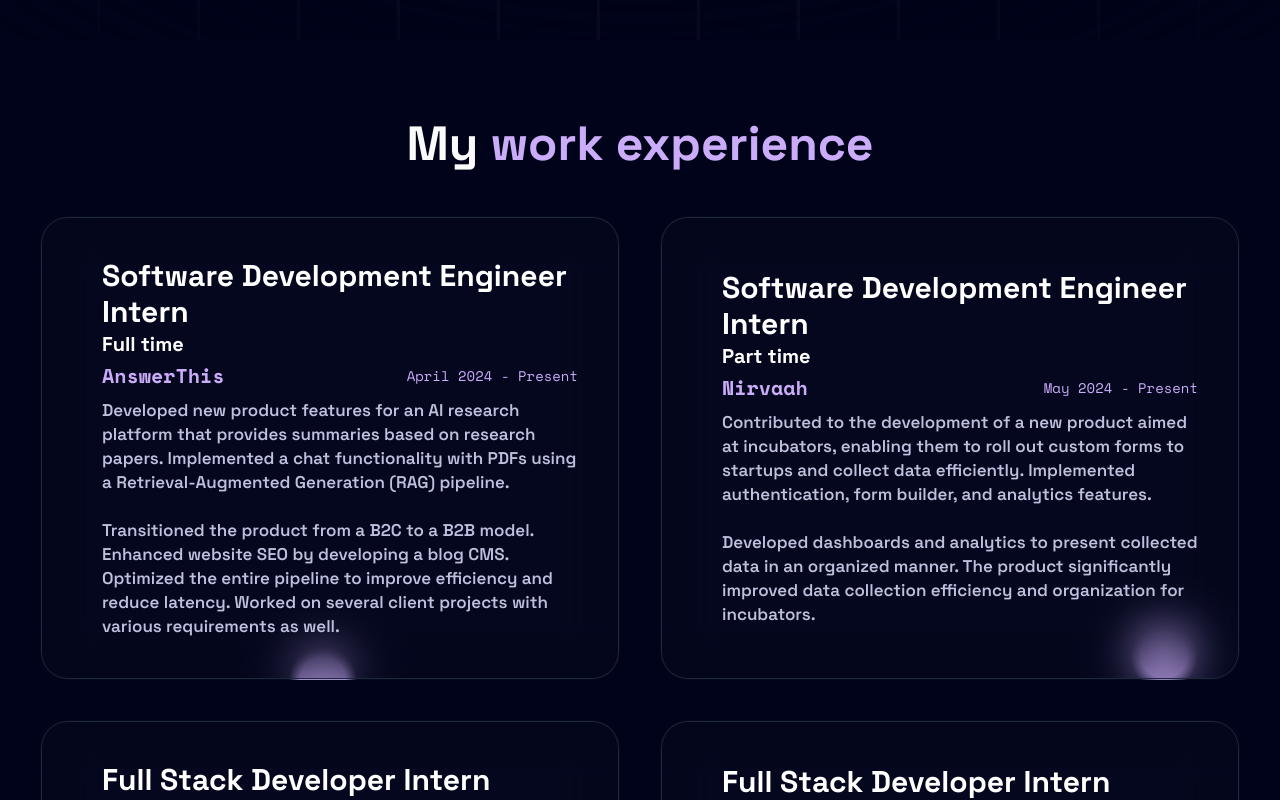
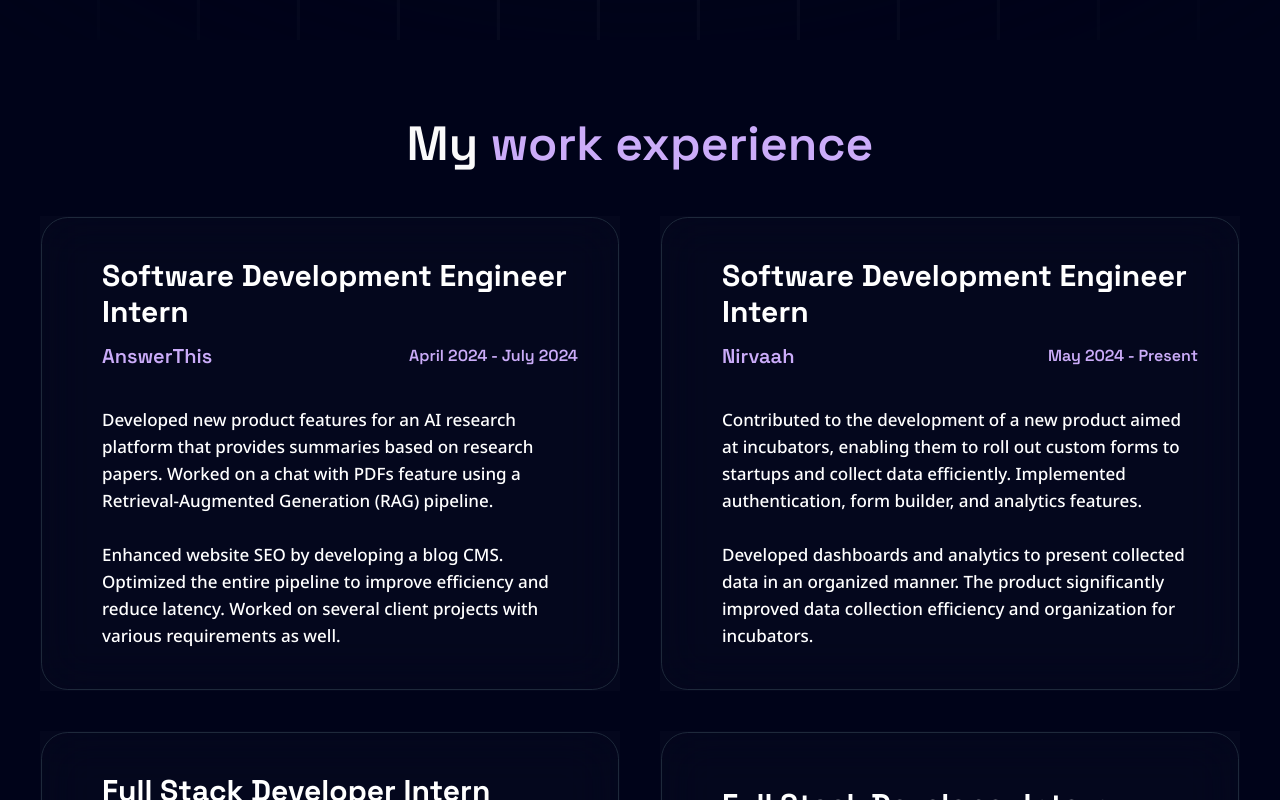
Before and after one commit to iavinash73/portfolio-revamp-nextjs, a Next.js app: page / in a window 1280 px wide. Shown: the part 760-1560 px from the top of the page. Built offline with nearby package versions, Linux system fonts and the light colour scheme.

Commit message:
minor changes

```diff
--- a/app/globals.css
+++ b/app/globals.css
@@ -89,6 +89,6 @@
 
 @layer utilities {
   .heading {
-    @apply font-bold text-4xl md:text-5xl text-center;
+    @apply font-semibold text-4xl md:text-5xl text-center;
   }
 }
--- a/app/layout.tsx
+++ b/app/layout.tsx
@@ -28,6 +28,7 @@ export default function RootLayout({
           href="https://fonts.googleapis.com/css2?family=Space+Grotesk:wght@300..700&family=Space+Mono:ital,wght@0,400;0,700;1,400;1,700&display=swap"
           rel="stylesheet"
         />
+        <link href="https://fonts.googleapis.com/css2?family=Noto+Sans:ital,wght@0,100..900;1,100..900&family=Roboto:ital,wght@0,100;0,300;0,400;0,500;0,700;0,900;1,100;1,300;1,400;1,500;1,700;1,900&display=swap" rel="stylesheet"/>
         {/* <script src="https://cdnjs.cloudflare.com/ajax/libs/vanilla-tilt/1.8.0/vanilla-tilt.min.js" /> */}
       </head>
       <body className={inter.className}>
--- a/components/Experience.tsx
+++ b/components/Experience.tsx
@@ -10,7 +10,7 @@ const Experience = () => {
         My <span className="text-purple">work experience</span>
       </h1>
 
-      <div className="w-full mt-12 grid lg:grid-cols-4 grid-cols-1 gap-10">
+      <div className="w-full mt-12 grid lg:grid-cols-4 grid-cols-1 gap-10 ">
         {workExperience.map((card) => (
           <Button
             key={card.id}
@@ -20,27 +20,27 @@ const Experience = () => {
               background: "rgb(4,7,29)",
               backgroundColor:
                 "linear-gradient(90deg, rgba(4,7,29,1) 0%, rgba(12,14,35,1) 100%)",
-              borderRadius: `calc(1.75rem* 0.96)`,
+              // borderRadius: `calc(1.75rem* 0.96)`,
             }}
-            className="flex-1 text-black dark:text-white border-slate-800"
+            className="flex-1 text-white hover:bg-[#0d0f2b] duration-500 border border-slate-800 hover:border-purple group"
           >
             <div className="flex lg:flex-row flex-col lg:items-center p-3 py-6 md:p-5 lg:p-10 gap-2">
               <div className="lg:ms-5">
                 <h1 className="text-start text-xl md:text-3xl font-bold ">
                   {card.title}
                 </h1>
-                <div className="text-start text-xl  font-bold   ">
+                {/* <div className="text-start text-xl  font-bold   ">
                   {card.time}
-                </div>
-                <div className="flex justify-between gap-6 mt-2 items-center text-purple">
-                  <div className="text-start text-[20px] font-Mono  font-semibold ">
+                </div> */}
+                <div className="flex justify-between gap-6 mt-4 items-center text-purple">
+                  <div className="text-start text-[20px] font-semibold ">
                     {card.company}
                   </div>
-                  <div className="text-start ext-[16px] font-Mono ">
+                  <div className="text-start text-[16px] font-semibold">
                     {card.duration}
                   </div>
                 </div>
-                <p className="text-start md:text-[17px] leading-6 text-white-100 mt-3 font-semibold whitespace-pre-line">
+                <p className="text-start md:text-[17px] leading-[27px] text-white duration-500 mt-10 font-medium whitespace-pre-line font-notoSans ">
                   {card.desc}
                 </p>
               </div>
--- a/components/Hero.tsx
+++ b/components/Hero.tsx
@@ -44,7 +44,7 @@ const Hero = () => {
             className="text-center text-[40px] md:text-5xl lg:text-6xl"
           />
 
-          <a href="https://drive.google.com/file/d/1y3s3MItfGVRFW0dDqBChlMBPcder2EVO/view?usp=sharing" target="blank">
+          <a href="https://drive.google.com/file/d/1jq5ExXTUVcLpVwB3OMsoe3tgfrQ6PS-y/view?usp=sharing" target="blank">
             <MagicButton
               title="Resume"
               icon={<FaLocationArrow />}
--- a/components/RecentProjects.tsx
+++ b/components/RecentProjects.tsx
@@ -20,9 +20,9 @@ const RecentProjects = () => {
             >
               <img
                 src={Data.img}
-                className="h-[400px] object-cover rounded-lg inset-0  brightness-[0.6] duration-[500ms] hover:ease-in transition-brightness group-hover:brightness-[0.3] md:w-[50rem] duration-300"
+                className="h-[400px] object-cover rounded-lg inset-0  brightness-[0.6] duration-[500ms] hover:ease-in transition-brightness group-hover:brightness-[0.2] md:w-[50rem] duration-300"
               />
-              <p className="absolute top-[15px] left-[10px] ml-[15px] duration-300 font-black text-[21px] text-white group-hover:text-white font-ra lg:text-[25px]">
+              <p className="absolute top-[15px] left-[10px] ml-[15px] duration-300 text-[21px] text-white group-hover:text-white font-ra lg:text-[25px] font-normal">
                 {Data.title}
               </p>
               <div className="absolute bottom-[15px] pl-[5px] pr-[10px]">
@@ -33,11 +33,11 @@ const RecentProjects = () => {
                   />
                 </a>
                 <div className="ml-[15px] translate-y-6 opacity-0 transform transition duration-[250ms]  group-hover:translate-y-0 group-hover:opacity-100 mb-[7px]">
-                  <p className="text-[16px] text-white  lg:text-md">
+                  <p className="text-[16px] text-white md:text-md leading-[26px] ">
                     {Data.des}
                   </p>
                 </div>
-                <div className="ml-[15px] text-[16px] mt-4 translate-y-6 opacity-0 transform transition duration-[250ms] text-white group-hover:translate-y-0 group-hover:opacity-100 lg:text-md">
+                <div className="ml-[15px] text-[15px] mt-4 translate-y-6 opacity-0 transform transition duration-[250ms] text-white group-hover:translate-y-0 group-hover:opacity-100 lg:text-md ">
                   {Data.stack}
                 </div>
               </div>
--- a/components/Skills.tsx
+++ b/components/Skills.tsx
@@ -74,11 +74,11 @@ function Skills() {
       n: "Supabase",
       lnk: "https://cdn.jsdelivr.net/gh/devicons/devicon@latest/icons/supabase/supabase-original.svg",
     },
-    {
-      k: 12,
-      n: "Neo 4j",
-      lnk: "https://cdn.jsdelivr.net/gh/devicons/devicon/icons/neo4j/neo4j-original-wordmark.svg",
-    },
+    // {
+    //   k: 12,
+    //   n: "Neo 4j",
+    //   lnk: "https://cdn.jsdelivr.net/gh/devicons/devicon/icons/neo4j/neo4j-original-wordmark.svg",
+    // },
     {
       k: 13,
       n: "Express Js",
@@ -180,7 +180,7 @@ function Skills() {
   const [activeComponent, setActiveComponent] = useState("frontend");
   return (
     <div id="skills" className="flex justify-center font-Grotesk">
-      <div className="md:p-4 md:w-[70vw] my-32 flex flex-col items-center">
+      <div className="md:p-4 md:w-[85vw] my-32 flex flex-col items-center">
       <h1 className="heading font-Grotesk mb-20">
         Tech I&apos;ve had a chance to{" "}
         <span className="text-purple">Work On</span>
@@ -241,7 +241,7 @@ function Skills() {
             Others
           </button>
         </div>
-        <div className="md:p-4 w-full flex justify-center">{activeComponent == "frontend" ? <div className="flex flex-wrap space-x-9 justify-center">
+        <div className="md:p-4 w-full flex justify-center">{activeComponent == "frontend" ? <div className="flex flex-wrap gap-20 justify-center">
           {" "}
           {icons1.map((icons, k) => (
             <div key={icons.k} className="front">
@@ -259,9 +259,9 @@ function Skills() {
               ></img>
             </div>
           ))}
-        </div> : ""}{activeComponent == "backend" ? <div className="flex flex-wrap space-x-9 justify-center">
+        </div> : ""}{activeComponent == "backend" ? <div className="flex flex-wrap gap-20 justify-center">
           {icons2.map((icons, k) => (
-            <div key={icons.k} className="front">
+            <div key={icons.k} className="">
               <p className="text-center font-semibold mt-[10px] text-[16px]">
                 {icons.n}
               </p>
@@ -276,7 +276,7 @@ function Skills() {
               ></img>
             </div>
           ))}
-        </div> : ""}{activeComponent == "others" ? <div className="flex flex-wrap space-x-9 justify-center">
+        </div> : ""}{activeComponent == "others" ? <div className="flex flex-wrap gap-20 justify-center">
           {icons3.map((icons, k) => (
             <div key={icons.k} className="text-center">
               <p className="m-auto font-semibold mt-[10px] text-[16px]">
--- a/components/ui/MovingBorders.tsx
+++ b/components/ui/MovingBorders.tsx
@@ -13,7 +13,7 @@ import { cn } from "@/lib/utils";
 export function Button({
   borderRadius = "1.75rem",
   children,
-  as: Component = "button",
+  as: Component = "div",
   containerClassName,
   borderClassName,
   duration,
@@ -33,7 +33,7 @@ export function Button({
     <Component
       className={cn(
         // remove h-16 w-40, add  md:col-span-2
-        "bg-transparent relative text-xl p-[1px] overflow-hidden md:col-span-2 md:row-span-1",
+        "bg-transparent group relative text-xl p-[1px] overflow-hidden md:col-span-2 md:row-span-1",
         containerClassName
       )}
       style={{
@@ -45,14 +45,14 @@ export function Button({
         className="absolute inset-0 rounde-[1.75rem]"
         style={{ borderRadius: `calc(${borderRadius} * 0.96)` }}
       >
-        <MovingBorder duration={duration} rx="30%" ry="30%">
+        {/* <MovingBorder duration={duration} rx="30%" ry="30%">
           <div
             className={cn(
-              "h-20 w-20 opacity-[0.8] bg-[radial-gradient(#CBACF9_40%,transparent_60%)]",
+              "h-20 w-60 group-hover:w-0 duration-300 opacity-[0.3] bg-[radial-gradient(#CBACF9_40%,transparent_60%)]",
               borderClassName
             )}
           />
-        </MovingBorder>
+        </MovingBorder> */}
       </div>
 
       <div
--- a/data/index.ts
+++ b/data/index.ts
@@ -66,8 +66,8 @@ export const workExperience = [
     title: "Software Development Engineer Intern",
     time: "Full time",
     company: "AnswerThis",
-    duration: "April 2024 - Present",
-    desc: "Developed new product features for an AI research platform that provides summaries based on research papers. Implemented a chat functionality with PDFs using a Retrieval-Augmented Generation (RAG) pipeline.\n\nTransitioned the product from a B2C to a B2B model. Enhanced website SEO by developing a blog CMS. Optimized the entire pipeline to improve efficiency and reduce latency. Worked on several client projects with various requirements as well.",
+    duration: "April 2024 - July 2024",
+    desc: "Developed new product features for an AI research platform that provides summaries based on research papers. Worked on a chat with PDFs feature using a Retrieval-Augmented Generation (RAG) pipeline.\n\n Enhanced website SEO by developing a blog CMS. Optimized the entire pipeline to improve efficiency and reduce latency. Worked on several client projects with various requirements as well.",
   },
   {
     id: 2,
--- a/tailwind.config.ts
+++ b/tailwind.config.ts
@@ -1,3 +1,4 @@
+import { Roboto } from "next/font/google";
 import type { Config } from "tailwindcss";
 
 const svgToDataUri = require("mini-svg-data-uri");
@@ -20,8 +21,11 @@ const config = {
   prefix: "",
   theme: {
     fontFamily: {
+      Roboto: ['Roboto', 'sans'],
       Grotesk: ["Space Grotesk", "sans-serif"],
       Mono: ["Space Mono", "monospace"],
+      notoSans: ['Noto Sans', 'sans-serif'],
+
     },
     container: {
       center: true,
```
